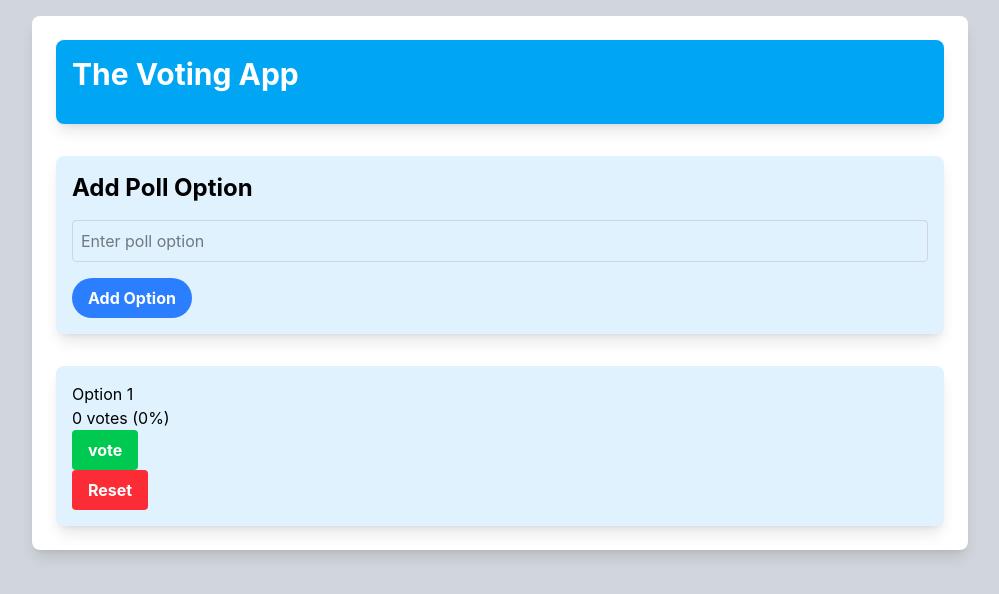
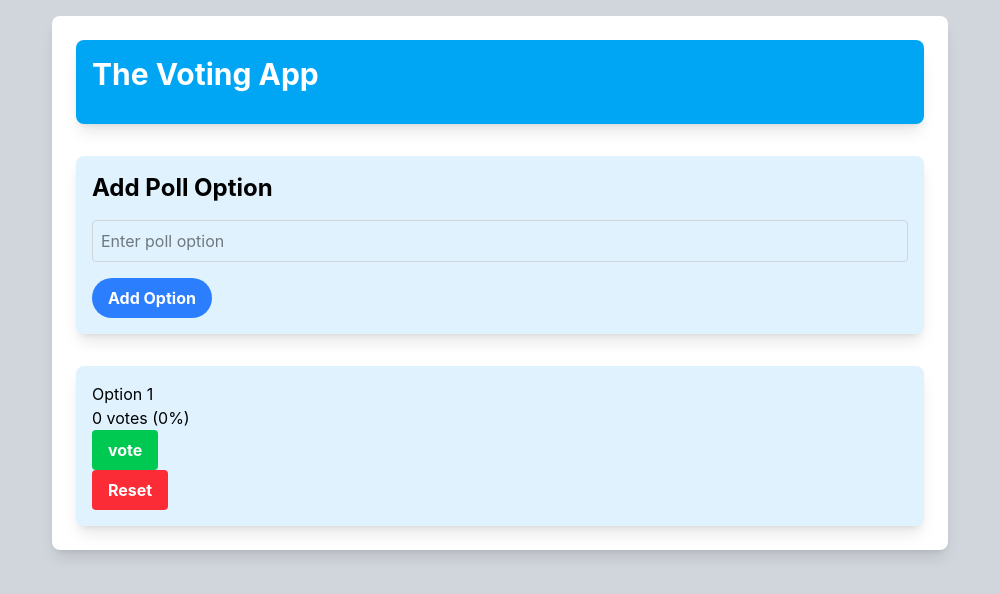
Before and after one commit to RayW-exe/The-Voting-App, a React (Vite) app: page / in a window 1280 px wide. Shown: the top 594 px of the page, without its empty margins (140-1139 px from the left). Built offline with nearby package versions, Linux system fonts and the light colour scheme.

Commit message:
Removed count

```diff
--- a/src/App.jsx
+++ b/src/App.jsx
@@ -5,12 +5,11 @@ import PollList from './components/Pollist';
 
 
 function App() {
-  const [count, setCount] = useState(0)
 
   return (
     <>
       <div className="bg-gray-300 min-h-screen p-4 items-center flex flex-col">
-        <div className="w-4xl bg-white p-6 rounded-lg shadow-lg md:w-3/4">
+        <div className="max-w-4xl bg-white p-6 rounded-lg shadow-lg md:w-3/4">
            <div className="mb-8 bg-sky-500 p-4 rounded-lg shadow-lg text-white">
              <h1 className="text-3xl font-bold mb-4">The Voting App</h1>
            </div>
--- a/vite.config.js
+++ b/vite.config.js
@@ -10,4 +10,5 @@ export default defineConfig({
     babel({ presets: [reactCompilerPreset()] }),
     tailwindcss(),
   ],
+  base: "/voting-app/"
 })
```
